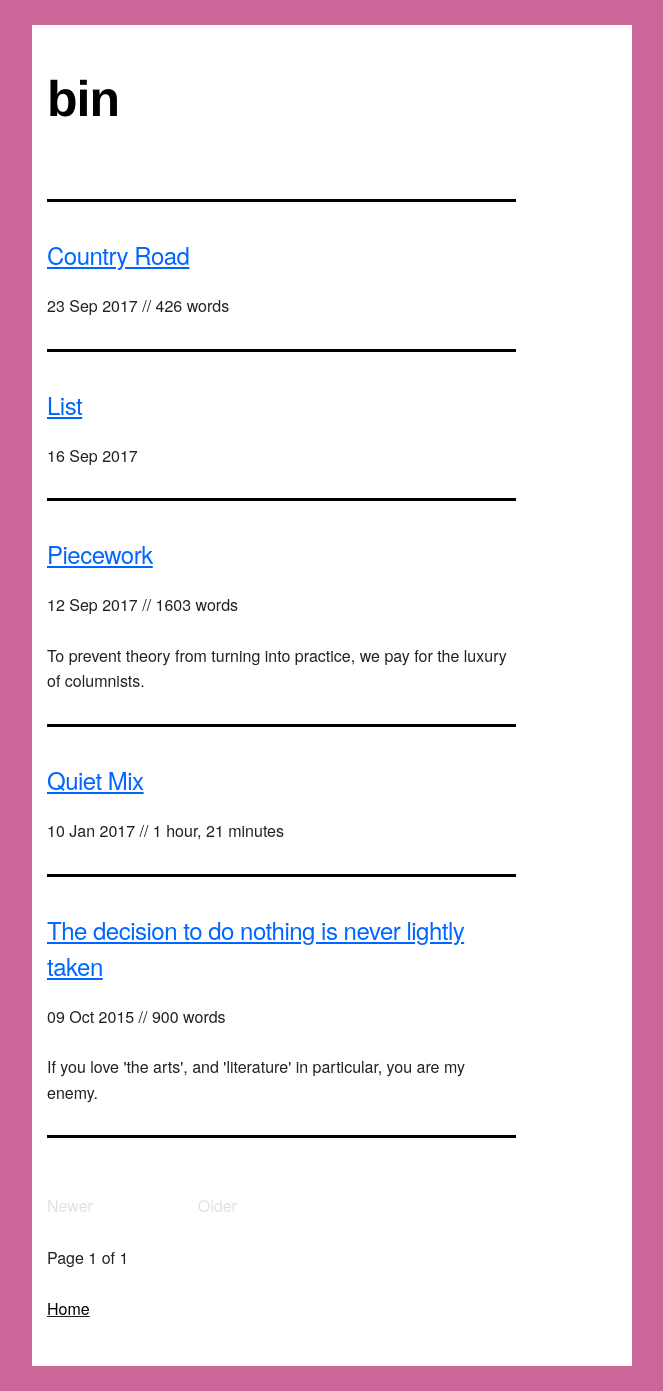
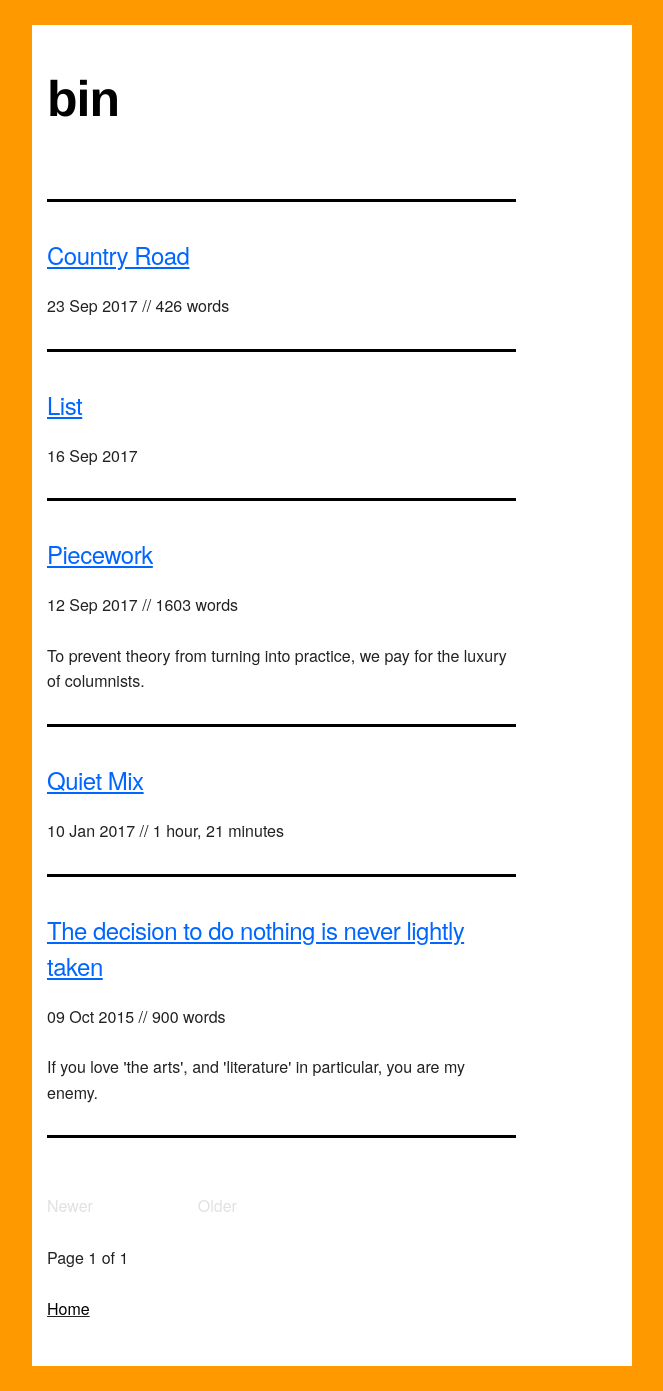
Before and after one commit to mt-trash/mt-trash.github.io, a Jekyll site: the page built from index.html, in a window 1280 px wide. Shown: the whole page, without its empty margins (308-971 px from the left). Built offline with Jekyll 4.4.1, drawn with Linux system fonts in a browser that asks for light colours; the list of posts is cut into pages by our own code.

Commit message:
change colour again

```diff
--- a/css/skeleton.css
+++ b/css/skeleton.css
@@ -144,7 +144,7 @@ div {
 .wed    { background-color: #008800; }
 .thu    { background-color: #ff1a1a; }
 .fri    { background-color: #669999; }
-.sat    { background-color: #cc6699; }
+.sat    { background-color: #ff9900; }
 .sun    { background-color: #000000; }
 
 
```
